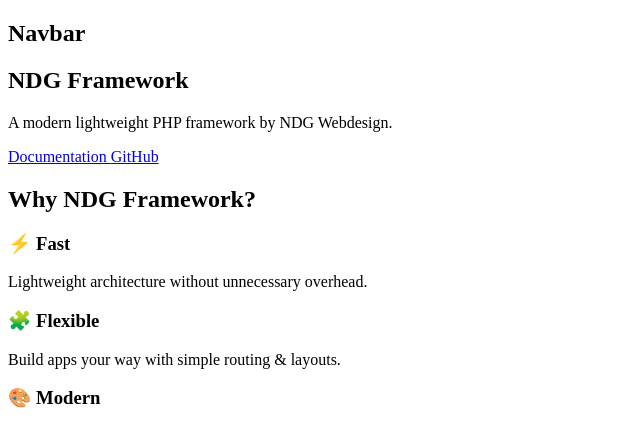
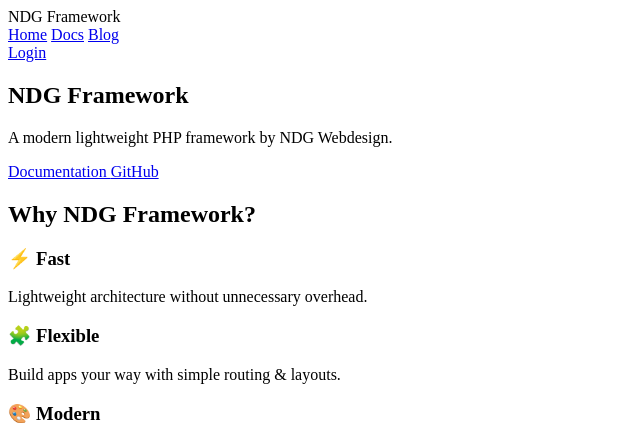
Before and after one commit to NDGwebdesign/ndgframework, a PHP site: page / in a window 1280 px wide. Shown: the top 423 px of the page, without its empty margins (0-640 px from the left). Run offline with PHP 8.4, Linux system fonts and the light colour scheme.

Commit message:
tailwind updated and working

```diff
--- a/resources/components/navbar.php
+++ b/resources/components/navbar.php
@@ -1,3 +1,21 @@
-<nav>
-    <h1>Navbar</h1>
+<nav class="flex items-center justify-between px-6 py-4 border-b bg-white">
+
+    <!-- Logo / Framework naam -->
+    <div class="text-xl font-bold">
+        NDG Framework
+    </div>
+
+    <!-- Links -->
+    <div class="space-x-6">
+        <a href="/" class="hover:text-blue-600 transition">Home</a>
+        <a href="/docs" class="hover:text-blue-600 transition">Docs</a>
+        <a href="/blog" class="hover:text-blue-600 transition">Blog</a>
+    </div>
+
+    <!-- CTA knop -->
+    <a href="/login"
+        class="px-4 py-2 bg-blue-600 text-white rounded hover:bg-blue-700 transition">
+        Login
+    </a>
+
 </nav>
```
Also changed, not shown: public/build/assets/app-DHXtlM6Q.css (added), public/build/assets/app-DMfHN4Pt.css (deleted).
